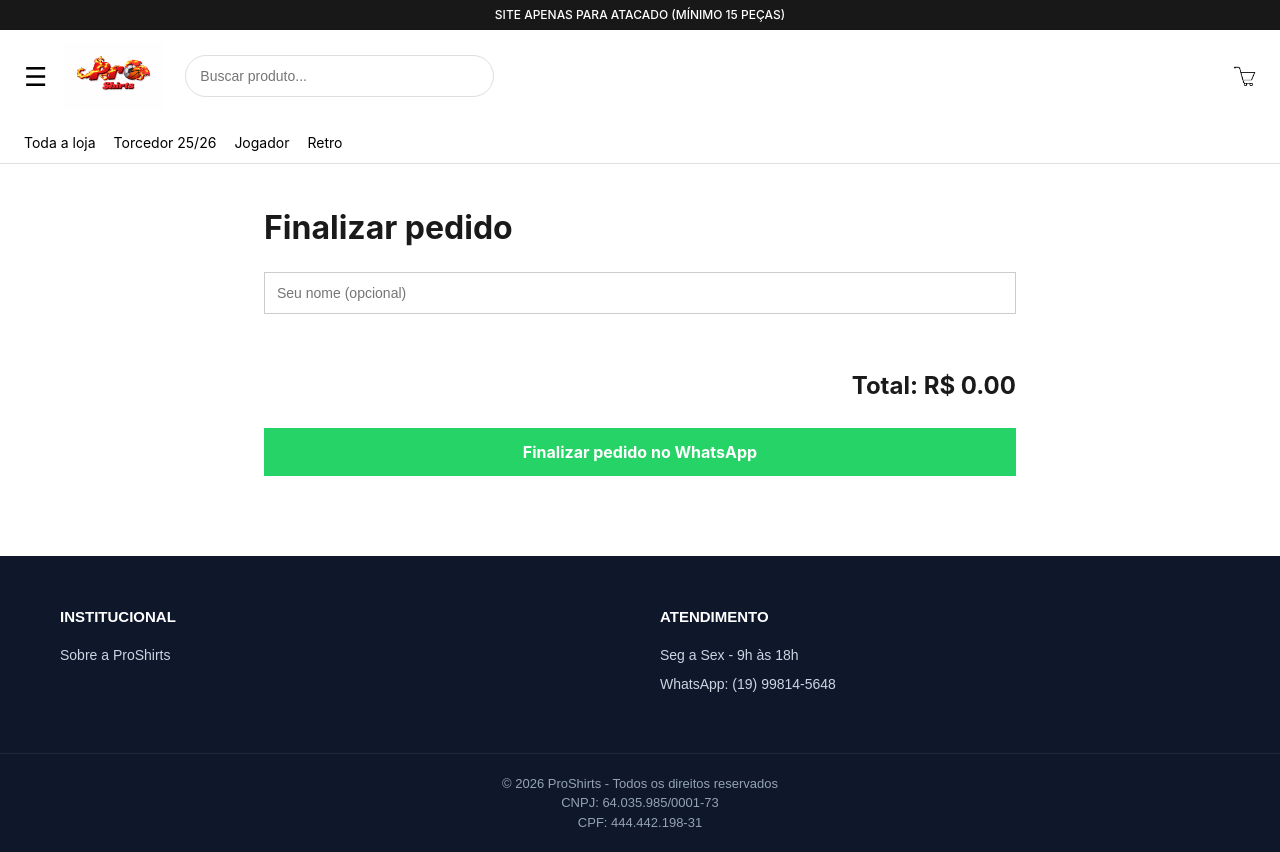
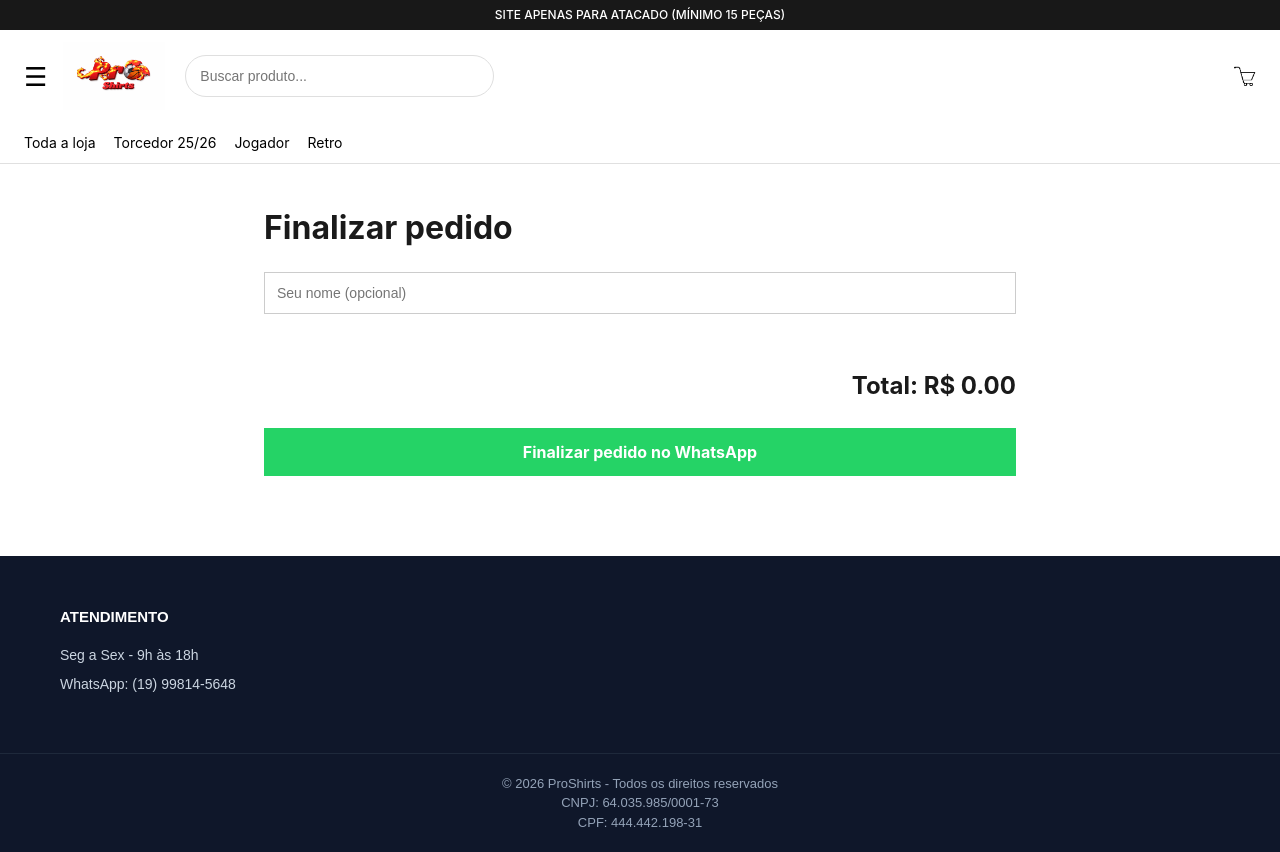
Before and after one commit to Giovani-Developer/ProShirtsReact, a React (Vite) app: page /checkout in a window 1280 px wide. Built offline with nearby package versions, Linux system fonts and the light colour scheme.

Commit message:
site feito 03

```diff
--- a/src/components/Footer.jsx
+++ b/src/components/Footer.jsx
@@ -4,10 +4,7 @@ export default function Footer() {
   return (
     <footer className="footer">
       <div className="footer-top">
-        <div className="footer-col">
-          <h4>INSTITUCIONAL</h4>
-          <a href="#">Sobre a ProShirts</a>
-        </div>
+
 
         <div className="footer-col">
           <h4>ATENDIMENTO</h4>
```
